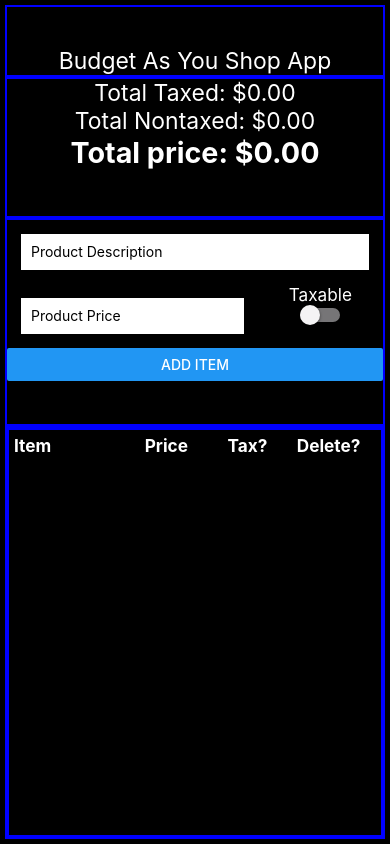
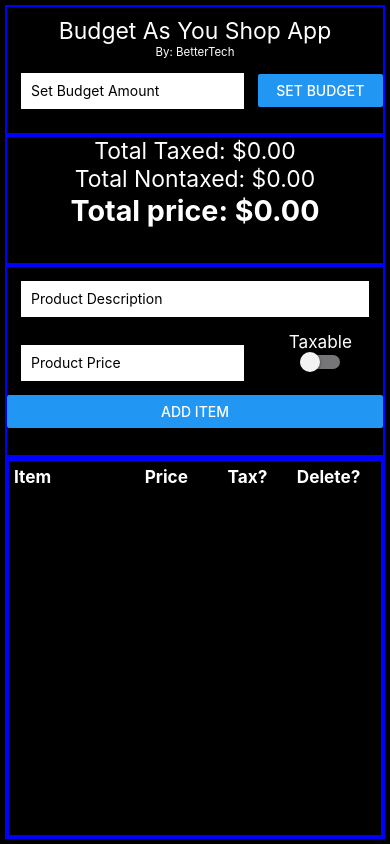
Before and after one commit to TomGrissom-com/native_test01, a React Native app: screen / in a window 390 px wide. Built offline with nearby package versions, Linux system fonts and the light colour scheme.

Commit message:
VRS 1.0.1

```diff
--- a/App.js
+++ b/App.js
@@ -9,34 +9,14 @@ import {
   Switch,
   TextInput,
   BackHandler,
-  KeyboardAvoidingView
+  KeyboardAvoidingView,
+  TouchableOpacity
 } from 'react-native';
 
 
 //Gets screen size and allows for adjustments
 const { width, height } = Dimensions.get('window');
 const fontScale = Math.sqrt(width * height) / 100;
-
-const data=[
-  {
-    id: '0',
-    name: 'Can of Peaches',
-    price: '2.37',
-    taxed: false
-  },
-  {
-    id: '1',
-    name: 'Can of Potatos',
-    price: '3.68',
-    taxed: false
-  },
-  {
-    id: '2',
-    name: 'Can of Corn',
-    price: '5.28',
-    taxed: true
-  }
-]
 
 const Flex = () => {
 //general states
@@ -50,8 +30,10 @@ const Flex = () => {
 //new product states
   const [productDesc, setProductDesc] = useState('');
   const [productPrice, setProductPrice] = useState('');
-  const [taxable, setTaxable] = useState(false)
-  const [idNum, setIdNum] = useState(0)
+  const [taxable, setTaxable] = useState(false);
+  const [idNum, setIdNum] = useState(0);
+  const [budgetLimit, setBudgetLimit]=useState('');
+  const [changeBudget, setChangeBudget]=useState(false);
 
 
   useEffect(()=>{
@@ -81,10 +63,6 @@ const Flex = () => {
   }
 
 //handlers
-  const handleAddToList = ()=>{
-    setList(data)
-  }
-
   const handleAddItem =()=>{
     const itemsToAddToList={
                             id: idNum,
@@ -111,6 +89,11 @@ const Flex = () => {
     setList(updatedArray);
   };
 
+const handleSetBudget = (bl)=>{
+  setBudgetLimit(bl)
+  setChangeBudget(true)
+}
+
 //RENDER ITEMS FROM LIST
   const renderItems = ({item, index})=>(
     <View style={styles.listItemRow}>
@@ -135,18 +118,46 @@ const Flex = () => {
     </View>
   )
 
+//css variables
+  const budgetColor = Number(budgetLimit).toFixed(2)-Number(totalPrice).toFixed(2) <= 5 ? "red":"lightgreen"
+
   return (
     <View
       style={[
         styles.container,
         {
-          // Try setting `flexDirection` to `"row"`.
           flexDirection: 'column',
           minHeight: Math.round(Dimensions.get('window').height)
         },
       ]}>
-      <View style={[styles.subContainer,{flex: 1, borderWidth: 2, justifyContent: 'flex-end'}]}  >
+      <View style={[styles.subContainer,{flex: 2, borderWidth: 2, justifyContent: 'center'}]}  >
         <Text style={styles.header}>Budget As You Shop App</Text>
+        <Text style={[styles.header,{fontSize: fontScale*2}]}>By: BetterTech</Text>
+        <View style={[styles.subContainer, {flexDirection:'row'}]}>
+          <View style={[styles.subContainer,{flex: 1}]}>
+            {
+              !changeBudget ?
+              <View style={[styles.subContainer, {flexDirection:'row'}]}>
+                <View style={[styles.subContainer, {flex:2, justifyContent:"center"}]}>
+                  <TextInput
+                  style={styles.input}
+                  onChangeText={setBudgetLimit}
+                  value={budgetLimit}
+                  placeholder="Set Budget Amount"
+                  keyboardType="numeric"
+                  />
+                </View>
+                <View style={[styles.subContainer, {flex:1, justifyContent:"center"}]}>
+                  <Button title="Set Budget" onPress={()=>handleSetBudget(budgetLimit)}/>
+                </View>
+              </View>
+            :
+            <TouchableOpacity onPress={()=>setChangeBudget(false)}>
+              <Text style={[styles.header,{color: budgetColor,fontSize: fontScale*5,fontWeight: 'bold'}]}>{`Budget: $${Number(budgetLimit-totalPrice).toFixed(2)}`}</Text>
+            </TouchableOpacity>
+            }
+          </View>
+        </View>
       </View>
       <View style={[styles.subContainer,{flex: 2, borderWidth: 2,}]} >
         <Text style={styles.header}>{`Total Taxed: $${totalTaxed.toFixed(2)}`}</Text>
--- a/app.json
+++ b/app.json
@@ -15,16 +15,25 @@
       "**/*"
     ],
     "ios": {
-      "supportsTablet": true
+      "supportsTablet": true,
+      "bundleIdentifier": "btTest01"
     },
     "android": {
       "adaptiveIcon": {
-        "foregroundImage": "./assets/adaptive-icon.png",
+        "foregroundImage": "./assets/btAppIcon.png",
         "backgroundColor": "#ffffff"
-      }
+      },
+      "package": "com.alexbettertech.native_test01",
+      "versionCode": "3",
+      "versionName": "1.0.2"
     },
     "web": {
-      "favicon": "./assets/favicon.png"
+      "favicon": "./assets/btAppIcon.png"
+    },
+    "extra": {
+      "eas": {
+        "projectId": "ecfdcc5b-13d1-420b-9b1b-90542c1a5e16"
+      }
     }
   }
 }
```
Also changed, not shown: eas.json (added, +28 -0 lines), assets/btAppIcon.png (added), assets/splash.png.
